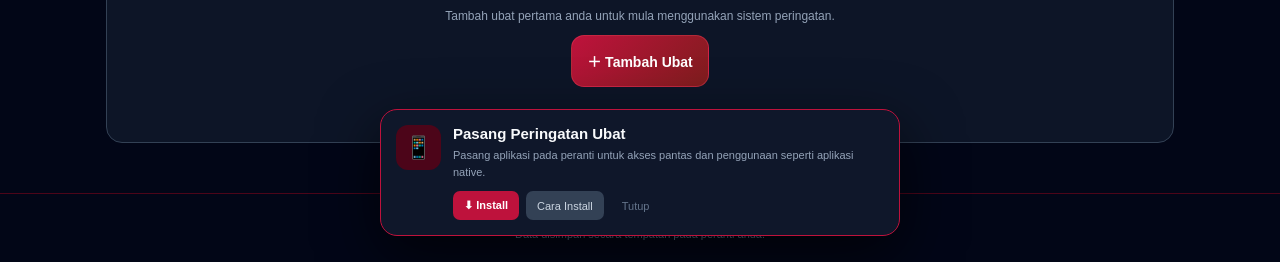
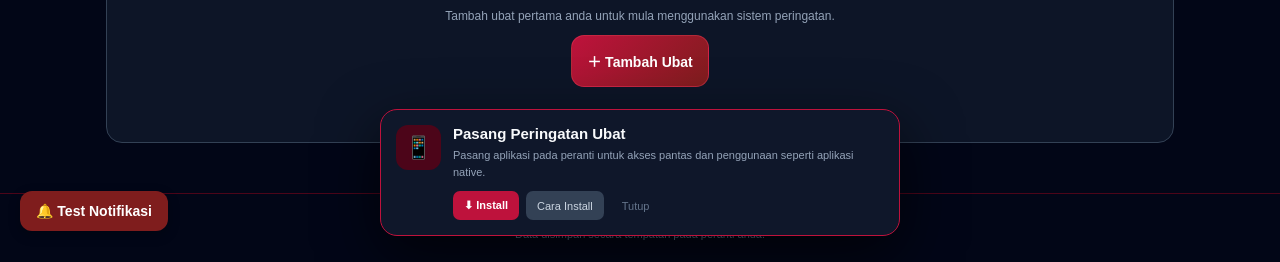
Before and after one commit to ilcool/ubat-pwa, a plain HTML site: page index.html in a window 1280 px wide. Shown: the part 549-811 px from the top of the page. Drawn offline with Linux system fonts and the light colour scheme.

Commit message:
Add test notification button to index.html
Added a test notification button to the page that triggers the testMedicineNotification function.

```diff
--- a/index.html
+++ b/index.html
@@ -1446,6 +1446,36 @@ function testMedicineNotification() {
 
     showToast("Notifikasi ujian telah dihantar 🔔");
 }
+
+// ============================================
+// TEST BUTTON
+// ============================================
+
+window.addEventListener("load", function () {
+
+    const testButton = document.createElement("button");
+
+    testButton.innerHTML = "🔔 Test Notifikasi";
+
+    testButton.onclick = testMedicineNotification;
+
+    testButton.style.position = "fixed";
+    testButton.style.bottom = "20px";
+    testButton.style.left = "20px";
+    testButton.style.zIndex = "99999";
+    testButton.style.padding = "12px 16px";
+    testButton.style.border = "none";
+    testButton.style.borderRadius = "12px";
+    testButton.style.background = "#7f1d1d";
+    testButton.style.color = "white";
+    testButton.style.fontSize = "14px";
+    testButton.style.fontWeight = "600";
+    testButton.style.boxShadow = "0 4px 12px rgba(0,0,0,0.25)";
+
+    document.body.appendChild(testButton);
+
+});
+
 // ============================================
 // PWA INSTALL
 // ============================================
```
